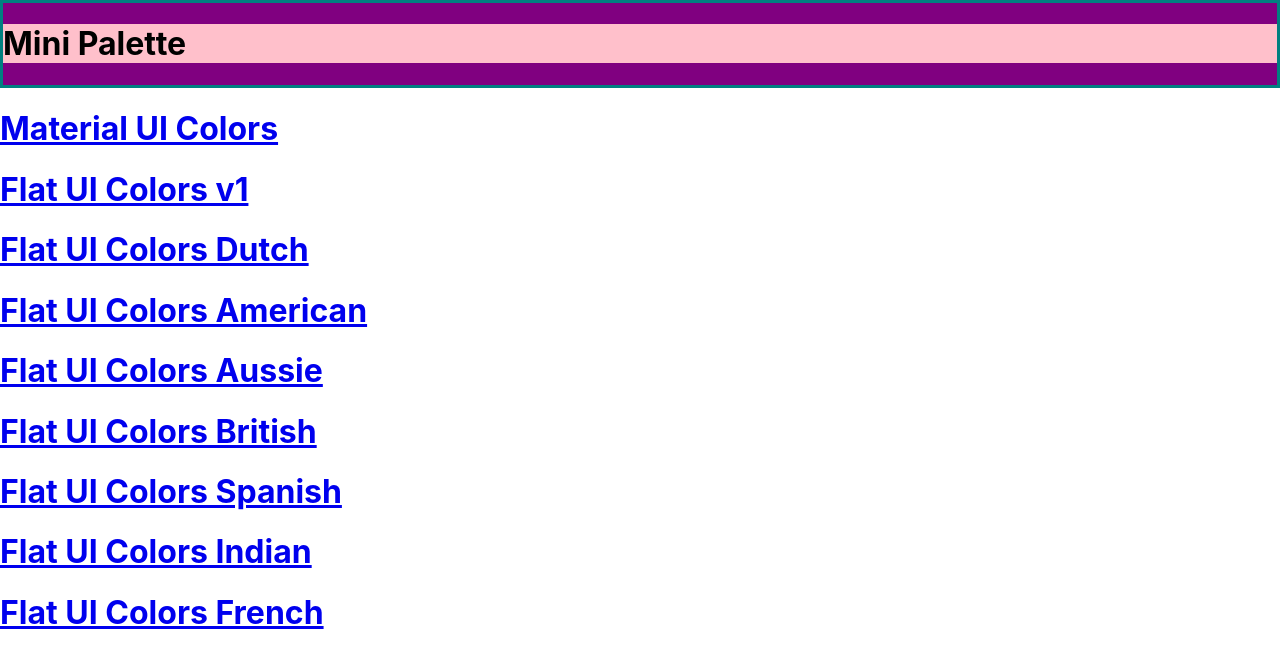
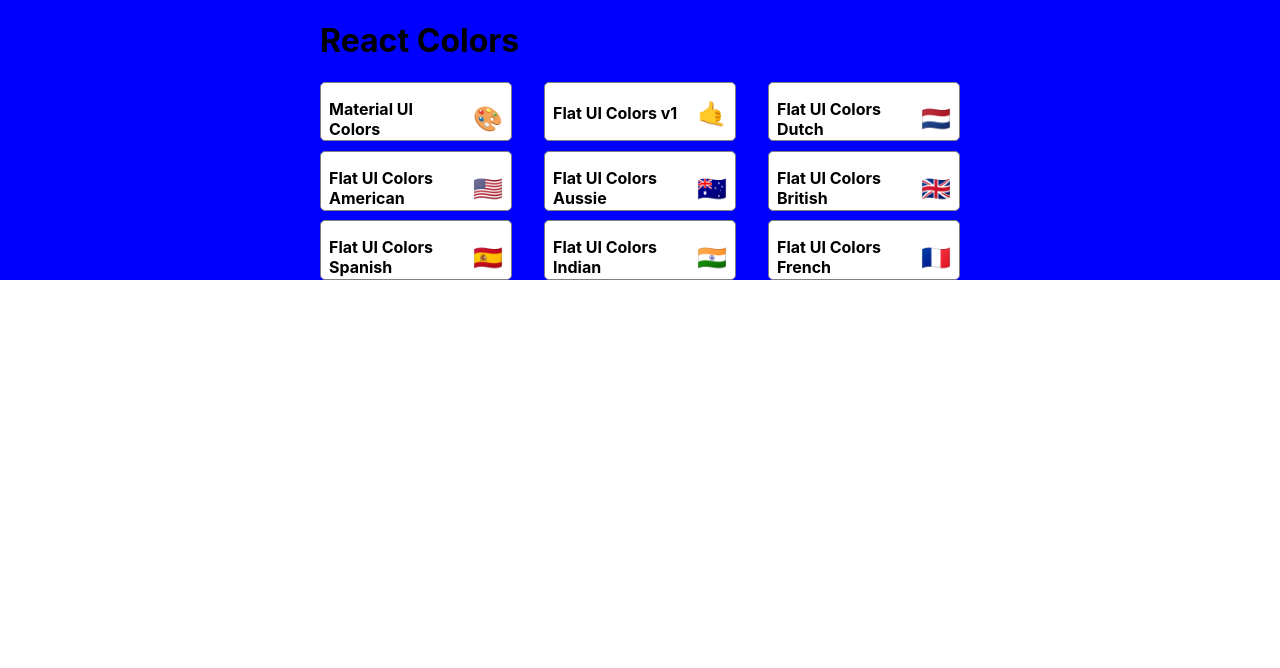
Before and after one commit to gustavo-camello/color_app, a React (Create React App) app: page / in a window 1280 px wide. Shown: the top 668 px of the page. Built offline with nearby package versions, Linux system fonts and the light colour scheme.

Commit message:
style miniPalette and paletteList components

```diff
--- a/src/MiniPalette.js
+++ b/src/MiniPalette.js
@@ -2,20 +2,44 @@
 import {withStyles} from '@material-ui/styles';
 
 const styles = {
-    main: {
-        backgroundColor: "purple",
-        border: "3px solid teal"
+    root: {
+        backgroundColor: "white",
+        borderRadius: "5px",
+        border: "1px solid grey",
+        padding: "0.5rem",
+        position: "relative",
+        overflow: "hidden",
+        "&:hover": {
+            cursor: "pointer"
+        }
     },
-    secondary: {
-        backgroundColor: 'pink'
+    colors: {
+        backgroundColor: "grey"
+    },
+    title: {
+        display: "flex",
+        justifyContent: "space-between",
+        alignItems: "center",
+        margin: "0",
+        color: "black",
+        paddingTop: "0.5rem",
+        fontSize: "1rem",
+        position: "relative"
+    },
+    emoji: {
+        marginLeft: "0.5rem",
+        fontSize: "1.5rem"
     }
 }
 
 function MiniPalette (props) {
-    const {classes} = props;
+    const {classes, paletteName, emoji} = props;
     return (
-        <div className={classes.main}>
-            <h1 className={classes.secondary}>Mini Palette</h1>
+        <div className={classes.root}>
+            <div className={classes.colors}>
+
+            </div>
+            <h5 className={classes.title}>{paletteName} <span className={classes.emoji}>{emoji}</span></h5>
         </div>
     )
 }
--- a/src/PaletteList.js
+++ b/src/PaletteList.js
@@ -1,19 +1,57 @@
 import React from 'react';
 import MiniPalette from './MiniPalette';
+import {withStyles} from '@material-ui/styles';
 import {Link} from 'react-router-dom';
+
+const styles = {
+    root: {
+        backgroundColor: "blue",
+        height: "100%",
+        display: "flex",
+        alignItems: "flex-start",
+        justifyContent: "center"
+    },
+    container: {
+        width: "50%",
+        display: "flex",
+        alignItems: "flex-start",
+        flexDirection: "column",
+        flexWrap: "wrap",
+    },
+    nav: {
+        display: "flex",
+        width: "100%",
+        justifyContent: "space-between"
+    },
+    palettes: {
+        boxSizing: "border-box",
+        width: "100%",
+        display: "grid",
+        gridTemplateColumns: "30% 30% 30%",
+        gridGap: "5%"
+    }
+}
 
 class PaletteList extends React.Component {
     render () {
-        const { palettes } = this.props;
+        const { palettes, classes } = this.props;
         return (
-            <div>
-                <MiniPalette />
-                {palettes.map(palette => (
-                    <Link to={`/palette/${palette.id}`}><h1>{palette.paletteName}</h1></Link>
-                ))}
+            <div className={classes.root}>
+                <div className={classes.container}>
+                    <div className={classes.nav}>
+                        <h1>React Colors</h1>
+                    </div>
+                    <div className={classes.palettes}>
+                    {palettes.map(palette => (
+                        <MiniPalette {...palette} />
+                    ))}
+                    </div>
+                </div>
+
+
             </div>
         )
     }
 }
 
-export default PaletteList;
+export default withStyles(styles) (PaletteList);
```
